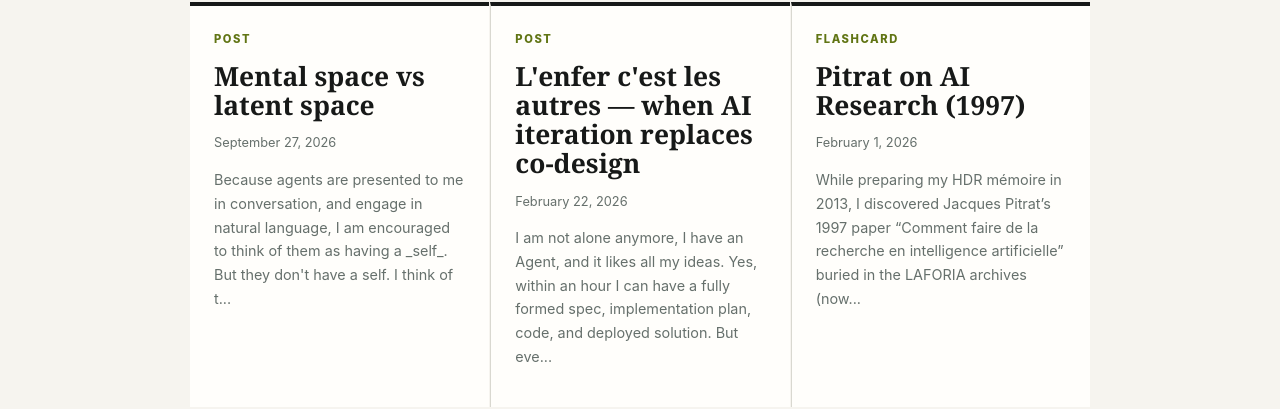
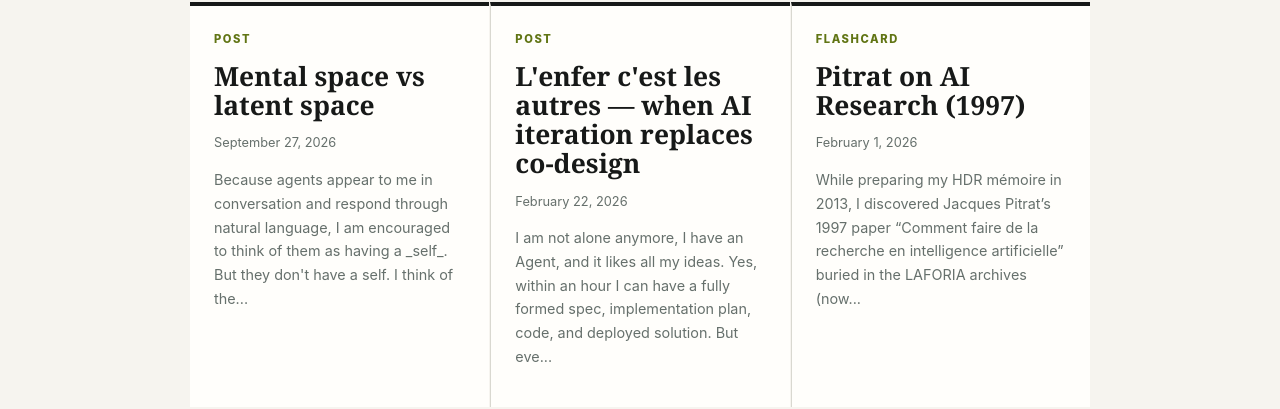
Before and after one commit to jfomhover/jfomhover.info, a Jekyll site: the page built from en/index.html, in a window 1280 px wide and 900 px high, scrolled down 1544 px. Shown: the part 122-531 px from the top of the window. Built offline with Jekyll 4.4.1, drawn with Linux system fonts in a browser that asks for light colours.

Commit message:
fix excerpt

```diff
--- a/_posts/en/2026-09-27-mental-space-vs-latent-space.md
+++ b/_posts/en/2026-09-27-mental-space-vs-latent-space.md
@@ -3,7 +3,7 @@ layout: post
 content_type: post
 title: "Mental space vs latent space"
 subtitle: "A meditation on agent (non)selfhood, and human-agent co-design"
-excerpt: "Because agents are presented to me in conversation, and engage in natural language, I am encouraged to think of them as having a _self_. But they don't have a self. I think of them as arising from what I like to imagine as a _probability field_: the model's broad generative potential, actualized as tokens due to conditions."
+excerpt: "Because agents appear to me in conversation and respond through natural language, I am encouraged to think of them as having a _self_. But they don't have a self. I think of them as arising from what I like to imagine as a _probability field_: the model's broad generative potential, actualized as tokens due to conditions."
 date: 2026-09-27
 topic: AI & Work
 tags: [Cognition, Vibe-coding, Collaboration, Co-Design]
```
